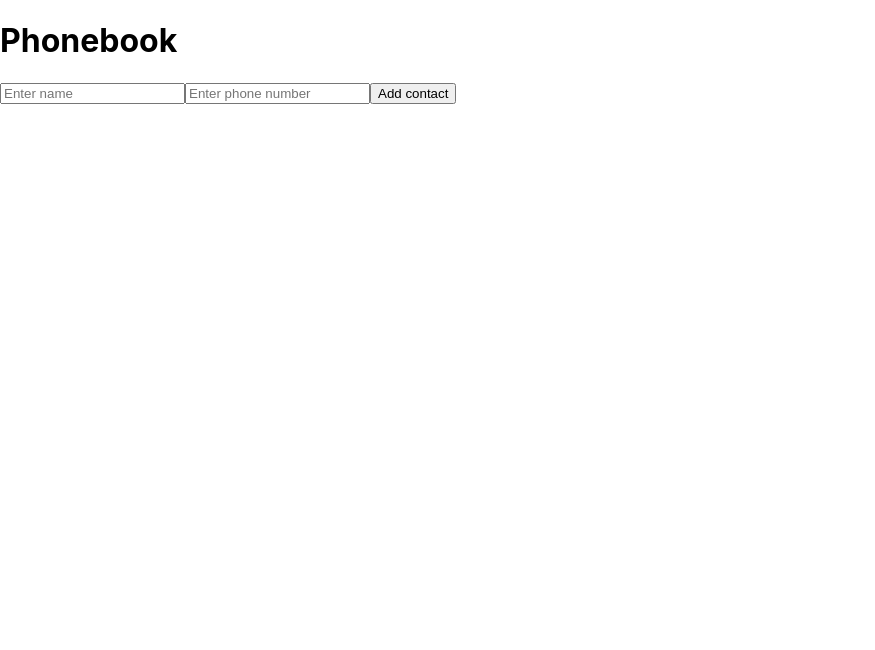
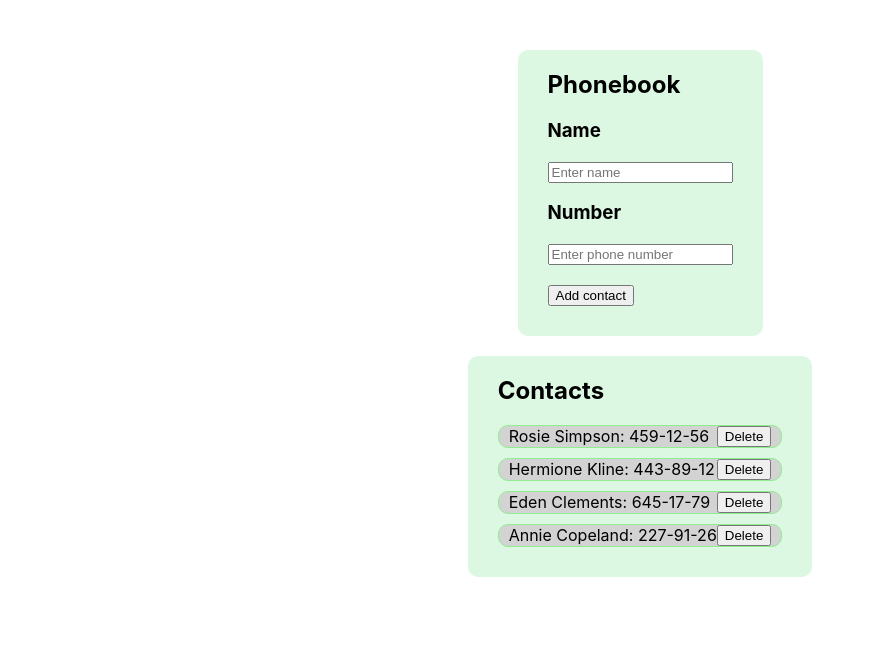
Before and after one commit to goncharova-alina/goit-react-hw-02-phonebook, a React app: page / in a window 1280 px wide. Shown: the whole page, without its empty margins (0-875 px from the left). Built offline with nearby package versions, Linux system fonts and the light colour scheme.

Commit message:
add formRemove, formReset

```diff
--- a/src/components/App.css
+++ b/src/components/App.css
@@ -1,38 +1,14 @@
-.App {
-  text-align: center;
+.Container {
+  display: flex;
+  flex-direction: column;
+  max-width: 1200px;
+  padding: 50px;
 }
 
-.App-logo {
-  height: 40vmin;
-  pointer-events: none;
+.Section {
+  margin: 0 auto 20px;
+  max-width: 500px;
+  background-color: rgb(220, 248, 226);
+  border-radius: 10px;
+  padding: 0 30px 30px;
 }
-
-@media (prefers-reduced-motion: no-preference) {
-  .App-logo {
-    animation: App-logo-spin infinite 20s linear;
-  }
-}
-
-.App-header {
-  background-color: #282c34;
-  min-height: 100vh;
-  display: flex;
-  flex-direction: column;
-  align-items: center;
-  justify-content: center;
-  font-size: calc(10px + 2vmin);
-  color: white;
-}
-
-.App-link {
-  color: #61dafb;
-}
-
-@keyframes App-logo-spin {
-  from {
-    transform: rotate(0deg);
-  }
-  to {
-    transform: rotate(360deg);
-  }
-}
--- a/src/components/App.js
+++ b/src/components/App.js
@@ -1,7 +1,6 @@
 import React, { Component } from "react";
-
-// import { uuid } from "uuidv4";
 import ContactForm from "./ContactForm";
+import ContactList from "./ContactList";
 import "./App.css";
 
 class App extends Component {
@@ -14,12 +13,48 @@ class App extends Component {
     ],
     filter: "",
   };
+
+  handleAddContact = (newContact) => {
+    this.setState((prevState) => {
+      return {
+        contacts: [...prevState.contacts, newContact],
+      };
+    });
+  };
+
+  handleCheckUniqueContact = (name) => {
+    const { contacts } = this.state;
+    const isExistContact = !!contacts.find((contact) => contact.name === name);
+    isExistContact && alert(`${isExistContact.name} is already in contacts!`);
+    return !isExistContact;
+  };
+
+  handleRemoveContact = (id) =>
+    this.setState(({ contacts }) => ({
+      contacts: contacts.filter((contact) => contact.id !== id),
+    }));
+
   render() {
     const { contacts } = this.state;
     return (
       <>
-        <h1>Phonebook</h1>
-        <ContactForm contacts={contacts} />
+        <div className="Container">
+          <section title="Phonebook" className="Section">
+            <h1>Phonebook</h1>
+            <ContactForm
+              contacts={contacts}
+              onAdd={this.handleAddContact}
+              onCheckUnique={this.handleCheckUniqueContact}
+            />
+          </section>
+          <section title="Contacts" className="Section">
+            <h2>Contacts</h2>
+            <ContactList
+              contacts={contacts}
+              onRemove={this.handleRemoveContact}
+            />
+          </section>
+        </div>
       </>
     );
   }
--- a/src/components/ContactForm/ContactForm.js
+++ b/src/components/ContactForm/ContactForm.js
@@ -1,45 +1,77 @@
 import { Component } from "react";
 import PropTypes from "prop-types";
+import { v4 as uuid } from "uuid";
 import "./ContactForm.css";
 
-class ContactForm extends Component {
-  state = {
+const INITIAL_STATE = {
   name: "",
   number: "",
 };
+
+class ContactForm extends Component {
+  state = INITIAL_STATE;
 
   handleChangeForm = ({ target }) => {
     const { name, value } = target;
     this.setState({ [name]: value });
   };
 
-  //   handleSubmitForm = (e) => {
-  //     e.preventDefault();
+  handleSubmitForm = (e) => {
+    e.preventDefault();
 
-  //     const { name, number } = this.state;
-  //     const { onAdd } = this.props;
-  //   };
+    const { name, number } = this.state;
+    const { onAdd } = this.props;
+
+    const isValidatedForm = this.validateForm();
+
+    if (!isValidatedForm) return;
+    onAdd({ id: uuid(), name, number });
+
+    this.resetForm();
+  };
+
+  validateForm = () => {
+    const { name, number } = this.state;
+    const { onCheckUnique } = this.props;
+    if ((!name, !number)) {
+      alert("Some filed is empty");
+      return false;
+    }
+    return onCheckUnique(name);
+  };
+
+  resetForm = () => this.setState(INITIAL_STATE);
 
   render() {
     const { name, number } = this.state;
 
     return (
-      <form>
+      <form onSubmit={this.handleSubmitForm}>
+        <h3>Name</h3>
+        <label>
           <input
             type="text"
             name="name"
             placeholder="Enter name"
             value={name}
-          onChange
+            onChange={this.handleChangeForm}
           />
+        </label>
+        <br />
+        <h3>Number</h3>
+        <label>
           <input
             type="tel"
             name="number"
             placeholder="Enter phone number"
             value={number}
-          onChange
+            onChange={this.handleChangeForm}
           />
-        <button type="submit">Add contact</button>
+        </label>
+        <br />
+        <button type="submit" className="buttonForm">
+          Add contact
+        </button>
       </form>
     );
   }
--- a/src/components/ContactList/ContactList.js
+++ b/src/components/ContactList/ContactList.js
@@ -0,0 +1,50 @@
+import React from "react";
+
+import PropTypes from "prop-types";
+
+import "./ContactList.css";
+
+const ContactListItem = ({ id, name, number, onRemove }) => {
+  return (
+    <li className="ContactListItem">
+      {name}: {number}
+      <button
+        type="button"
+        className="ContactsList-button"
+        onClick={() => onRemove(id)}
+      >
+        Delete
+      </button>
+    </li>
+  );
+};
+
+const ContactList = ({ contacts, onRemove }) => {
+  if (contacts.length === 0) return null;
+  return (
+    <ul className="ContactsList">
+      {contacts.map((contact) => (
+        <ContactListItem {...contact} onRemove={onRemove} />
+      ))}
+    </ul>
+  );
+};
+
+ContactListItem.propTypes = {
+  name: PropTypes.string.isRequired,
+  number: PropTypes.string.isRequired,
+  onClickRemove: PropTypes.func.isRequired,
+};
+
+ContactList.propTypes = {
+  filteredContacts: PropTypes.arrayOf(
+    PropTypes.exact({
+      id: PropTypes.string.isRequired,
+      name: PropTypes.string.isRequired,
+      number: PropTypes.string.isRequired,
+    })
+  ),
+  onRemove: PropTypes.func.isRequired,
+};
+
+export default ContactList;
```
Lines whose indentation alone changed are shown as unchanged.
